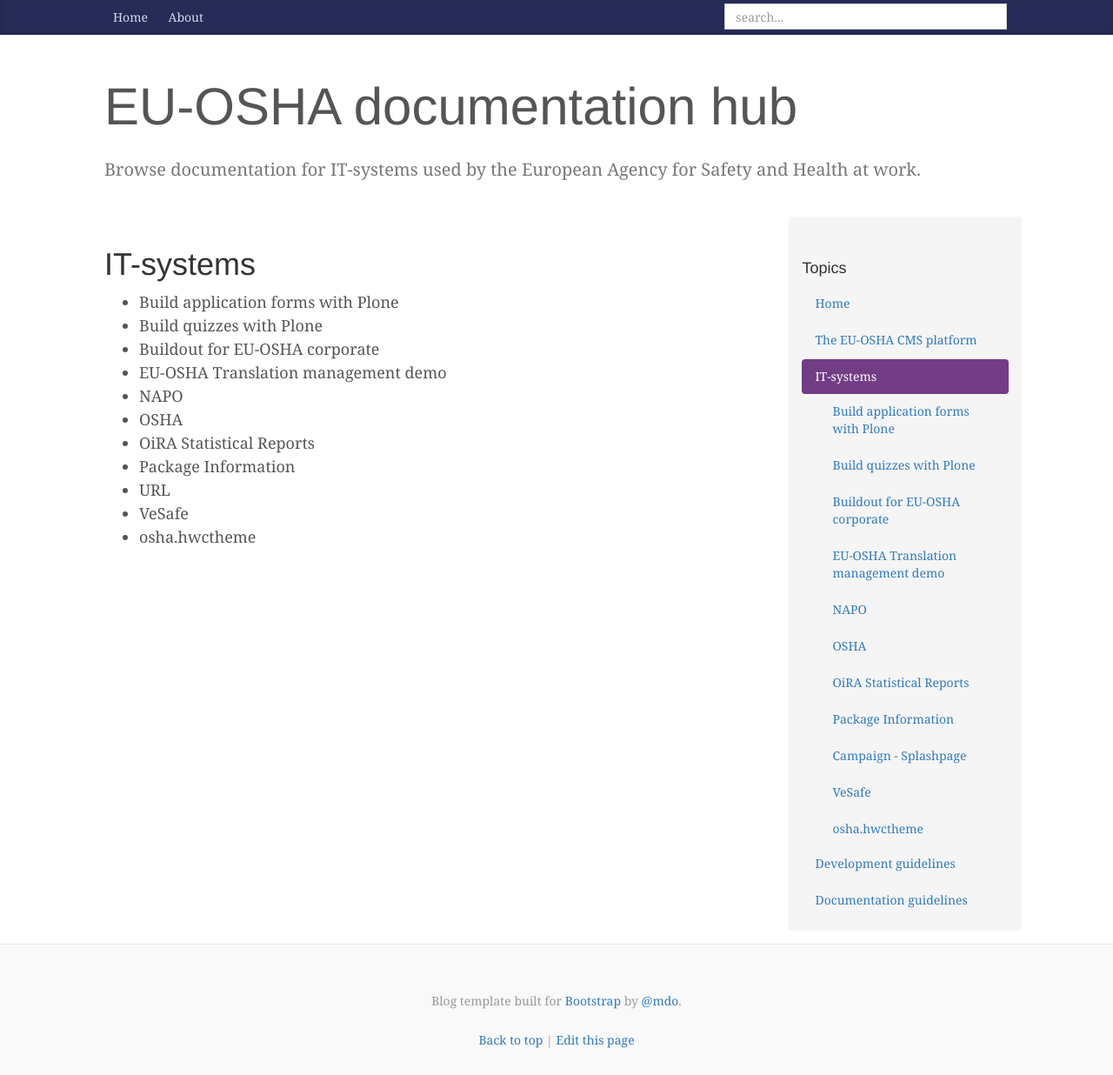
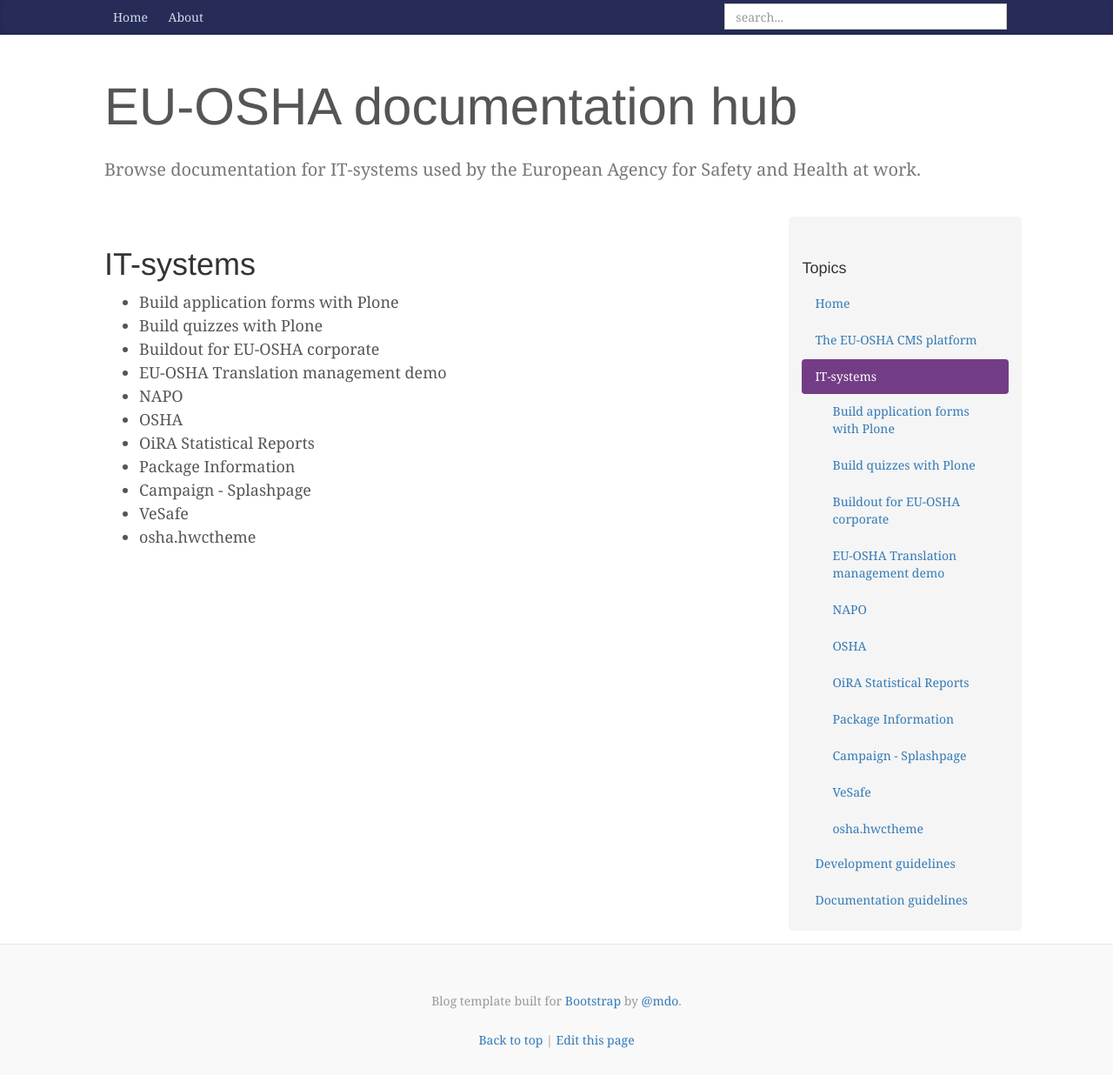
Before and after one commit to EU-OSHA/docs, a Jekyll site: the page built from IT-systems/index.md, in a window 1280 px wide. Shown: the whole page at 87% size. Built offline with Jekyll 4.4.1, drawn with Linux system fonts in a browser that asks for light colours; comment, search, counter and statistics services are not loaded.

Commit message:
Update index.md

```diff
--- a/IT-systems/index.md
+++ b/IT-systems/index.md
@@ -13,7 +13,7 @@ title: IT-systems
 * OSHA
 * OiRA Statistical Reports
 * Package Information
-* URL
+* Campaign - Splashpage
 * VeSafe
 * osha.hwctheme
 <div style="display:none" class="generated_end"></div>
```
